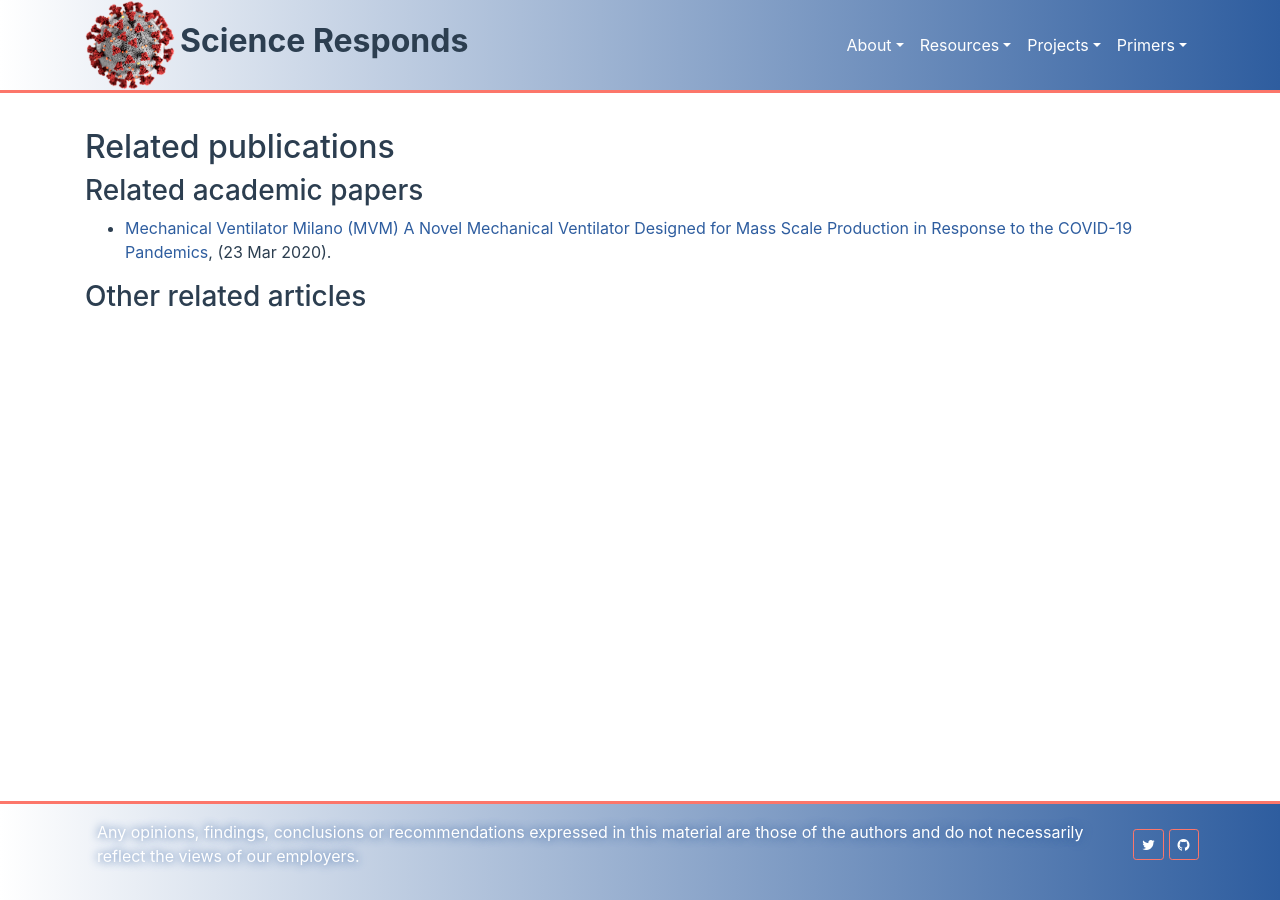
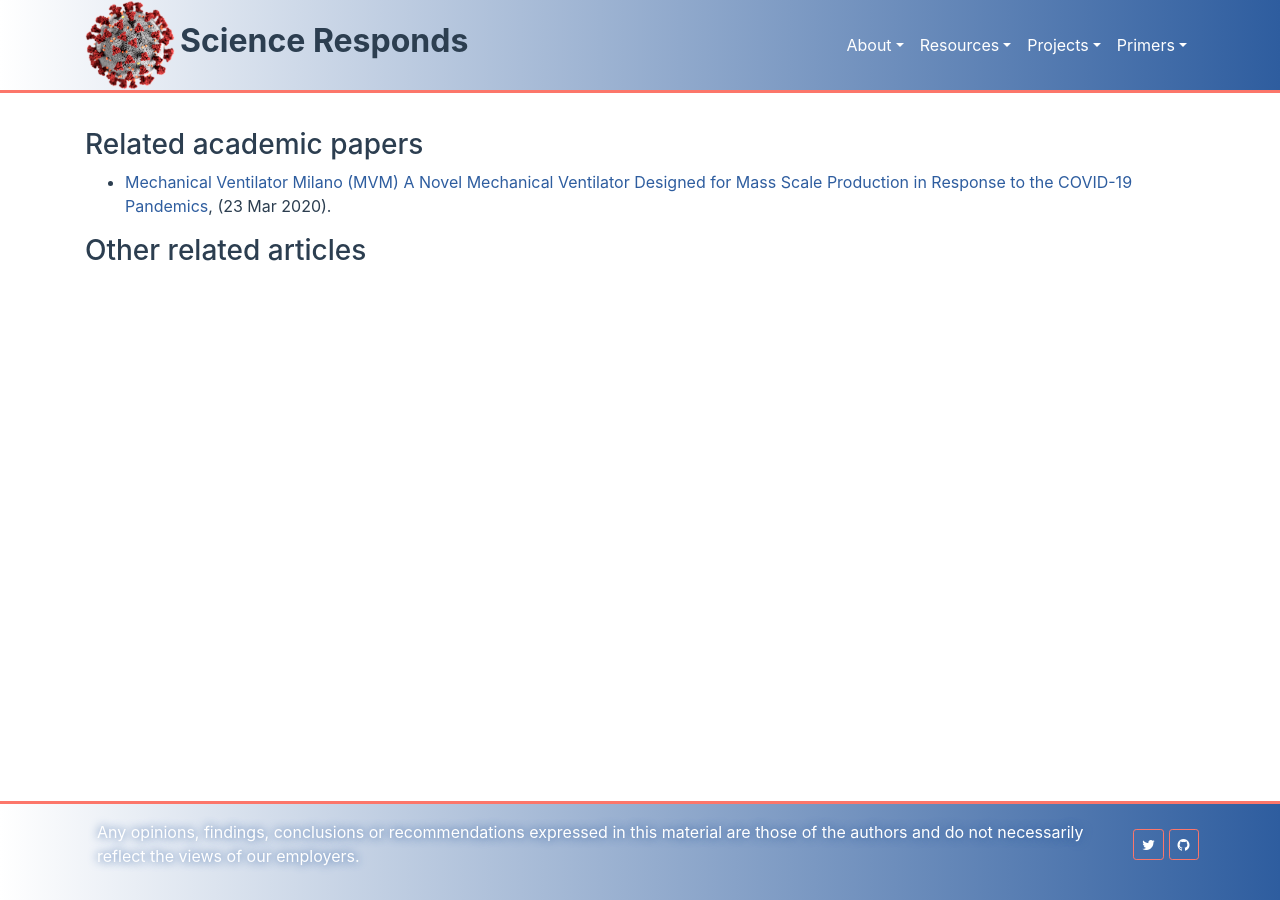
Before and after one commit to science-responds/science-responds.github.io-source, a Jekyll site: the page built from pages/publications/all.md, in a window 1280 px wide. Built offline with Jekyll 4.4.1, drawn with Linux system fonts in a browser that asks for light colours.

Commit message:
cleanups (#9)

```diff
--- a/_includes/navbar.html
+++ b/_includes/navbar.html
@@ -54,7 +54,7 @@
 			{% if haswishes == 1 %}
                         <a class="dropdown-item">Wish list items:</a>
                         {% for mypage in primers %}
-                        {%- if mypage.wishlist == 'yes' -%}
+                        {% if mypage.wishlist == 'yes' %}
                         <a class="dropdown-item" href="{{mypage.permalink}}">{{mypage.title}}</a>
 			{% endif %}
                         {% endfor %}
--- a/pages/publications/all.md
+++ b/pages/publications/all.md
@@ -4,8 +4,6 @@ layout: main
 title: Publications
 draft: false
 ---
-
-## Related publications
 
 {% include get_pub_list.html %}
 
```
